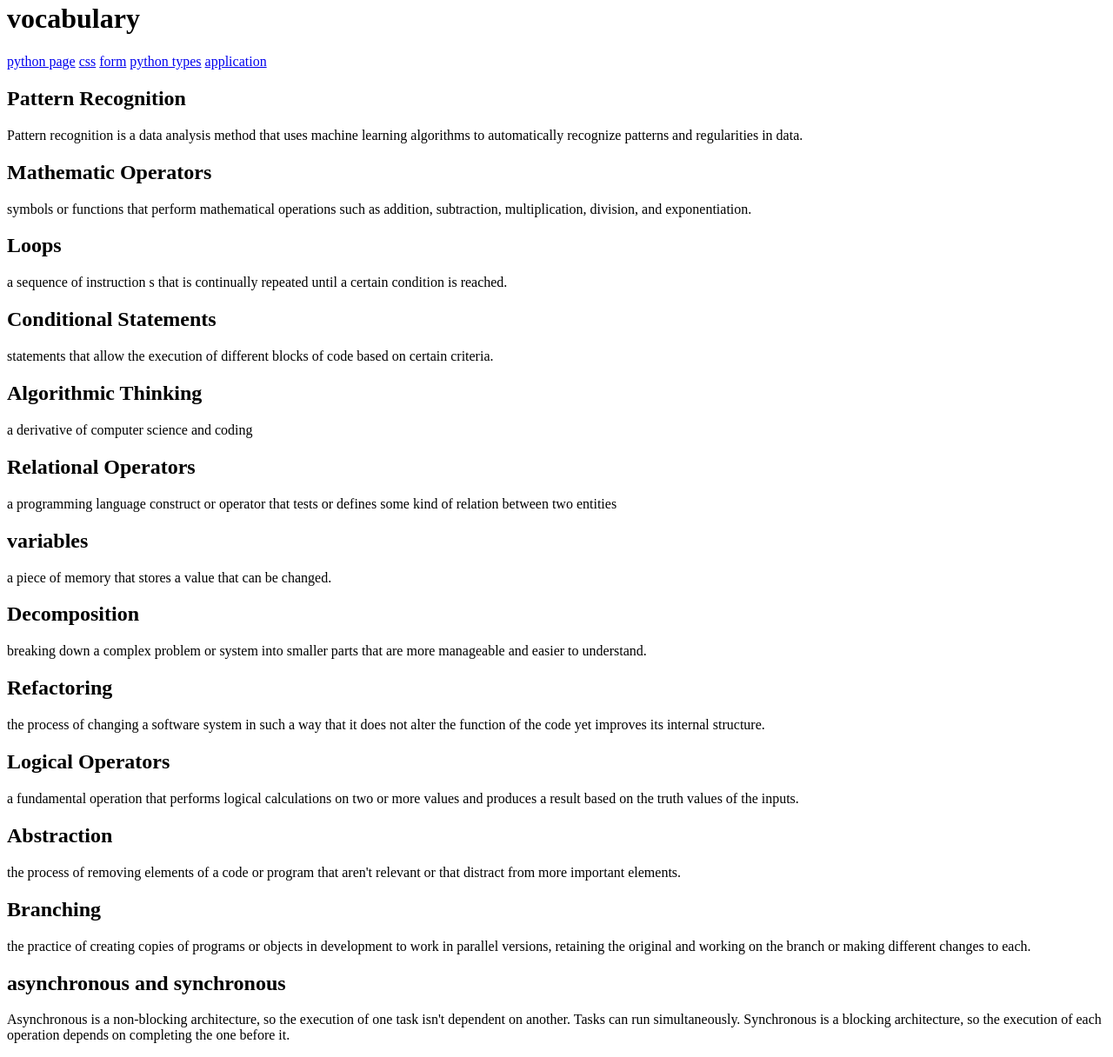
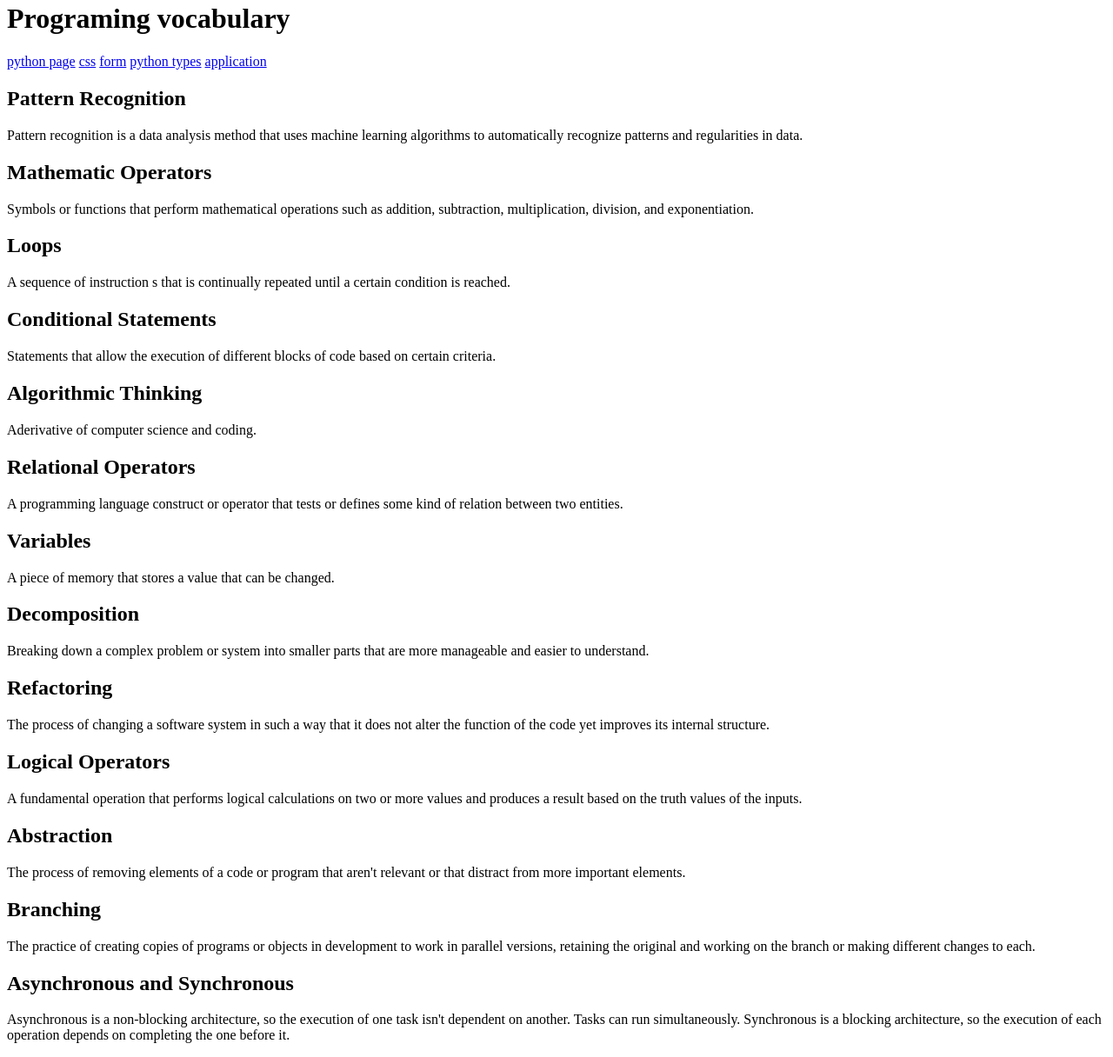
Before and after one commit to JASONDASILVA15/Classwork, a plain HTML site: page portfolio/programming.html in a window 1280 px wide. Shown: the part 18-1234 px from the top of the page at 87% size. Drawn offline with Linux system fonts and the light colour scheme.

```diff
--- a/portfolio/programming.html
+++ b/portfolio/programming.html
@@ -6,7 +6,7 @@
 </head>
 <body>
 <header>
-    <h1>vocabulary</h1>
+    <h1>Programing vocabulary</h1>
     <nav>
         <a href="pyhton.html">python page</a>
         <a href="cssbox.html">css</a>
@@ -19,28 +19,28 @@
 <h2>Pattern Recognition</h2>
 <p> Pattern recognition is a data analysis method that uses machine learning algorithms to automatically recognize patterns and regularities in data. </p>
 <h2>Mathematic Operators</h2>
-<p>symbols or functions that perform mathematical operations such as addition, subtraction, multiplication, division, and exponentiation.</p>
+<p>Symbols or functions that perform mathematical operations such as addition, subtraction, multiplication, division, and exponentiation.</p>
 <h2>Loops</h2>
-<p>a sequence of instruction s that is continually repeated until a certain condition is reached. </p>
+<p>A sequence of instruction s that is continually repeated until a certain condition is reached. </p>
 <h2>Conditional Statements</h2>
-<p> statements that allow the execution of different blocks of code based on certain criteria. </p>
+<p> Statements that allow the execution of different blocks of code based on certain criteria. </p>
 <h2>Algorithmic Thinking</h2>
-<p>a derivative of computer science and coding</p>
+<p>Aderivative of computer science and coding.</p>
 <h2>Relational Operators</h2>
-<p>a programming language construct or operator that tests or defines some kind of relation between two entities</p>
-<h2>variables</h2>
-<p>a piece of memory that stores a value that can be changed.</p>
+<p>A programming language construct or operator that tests or defines some kind of relation between two entities.</p>
+<h2>Variables</h2>
+<p>A piece of memory that stores a value that can be changed.</p>
 <h2>Decomposition</h2>
-<p>breaking down a complex problem or system into smaller parts that are more manageable and easier to understand.</p>
+<p>Breaking down a complex problem or system into smaller parts that are more manageable and easier to understand.</p>
 <h2>Refactoring</h2>
-<p>the process of changing a software system in such a way that it does not alter the function of the code yet improves its internal structure.</p>
+<p>The process of changing a software system in such a way that it does not alter the function of the code yet improves its internal structure.</p>
 <h2>Logical Operators</h2>
-<p> a fundamental operation that performs logical calculations on two or more values and produces a result based on the truth values of the inputs.</p>
+<p> A fundamental operation that performs logical calculations on two or more values and produces a result based on the truth values of the inputs.</p>
 <h2>Abstraction</h2>
-<p>the process of removing elements of a code or program that aren't relevant or that distract from more important elements.</p>
+<p>The process of removing elements of a code or program that aren't relevant or that distract from more important elements.</p>
 <h2>Branching</h2>
-<p>the practice of creating copies of programs or objects in development to work in parallel versions, retaining the original and working on the branch or making different changes to each.</p>
-<h2>asynchronous and synchronous</h2>
+<p>The practice of creating copies of programs or objects in development to work in parallel versions, retaining the original and working on the branch or making different changes to each.</p>
+<h2>Asynchronous and Synchronous</h2>
 <p> Asynchronous is a non-blocking architecture, so the execution of one task isn't dependent on another. Tasks can run simultaneously. Synchronous is a blocking architecture, so the execution of each operation depends on completing the one before it.</p>
 </body>
 </html>
```
Also changed, not shown: links.css (added).
